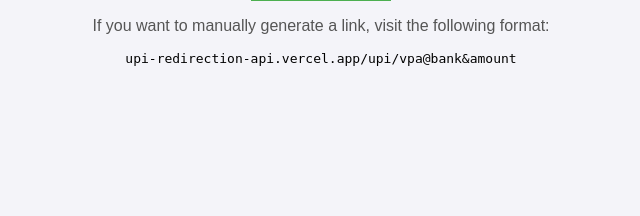
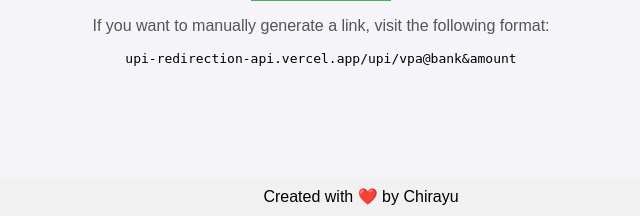
Before and after one commit to ChirayuSahu/upiRedirecionAPI, a Flask app: page / in a window 1280 px wide. Shown: the part 584-800 px from the top of the page, without its empty margins (319-959 px from the left). Run offline with Flask 3, Linux system fonts and the light colour scheme.

Commit message:
added footer

```diff
--- a/templates/index.html
+++ b/templates/index.html
@@ -70,5 +70,9 @@
     <p>If you want to manually generate a link, visit the following format:</p>
     <pre>upi-redirection-api.vercel.app/upi/vpa@bank&amount</pre>
 
+    <footer style="text-align: center; padding: 10px; position: fixed; bottom: 0; width: 100%; background-color: #f1f1f1;">
+    Created with ❤️ by Chirayu
+    </footer>
+
 </body>
 </html>
```
